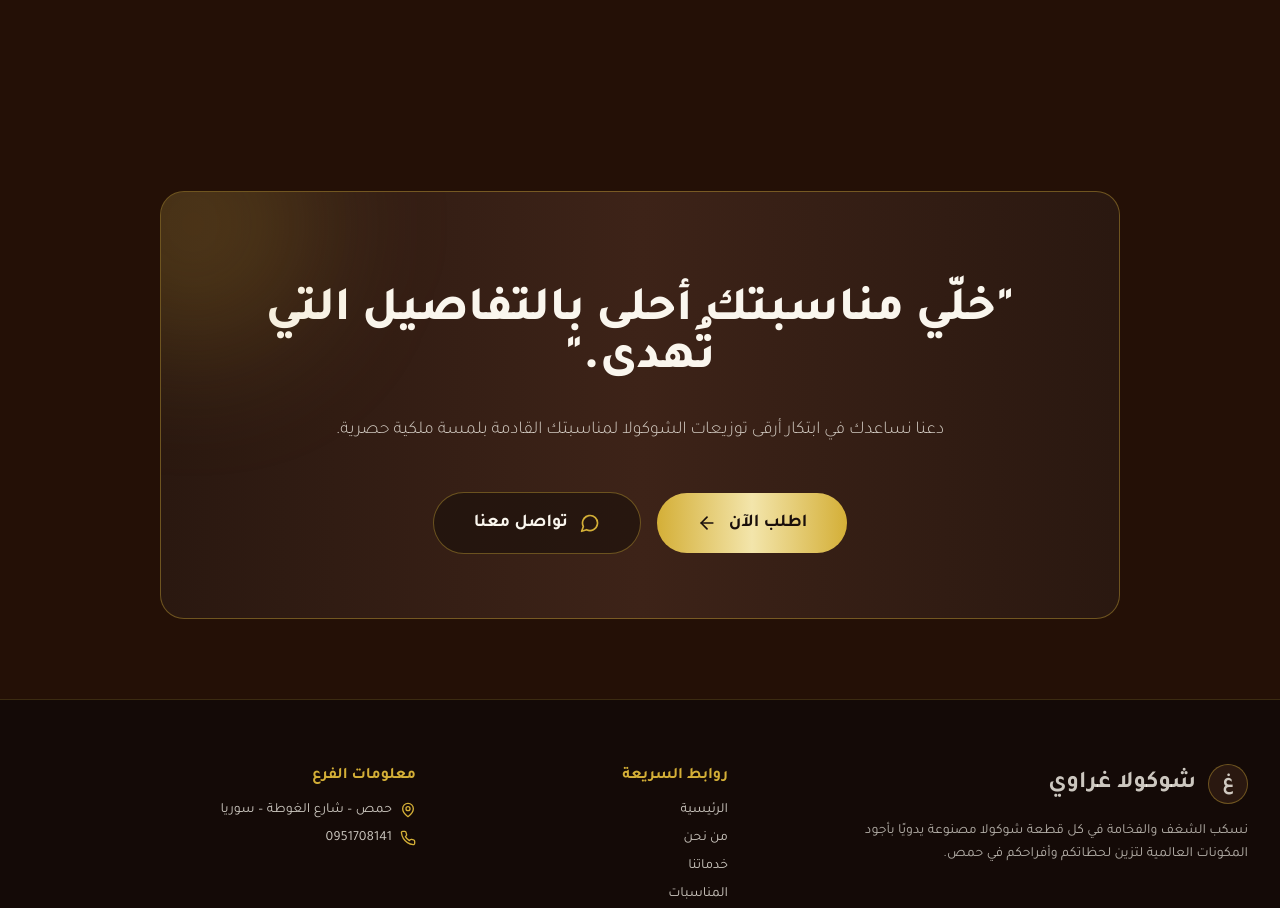
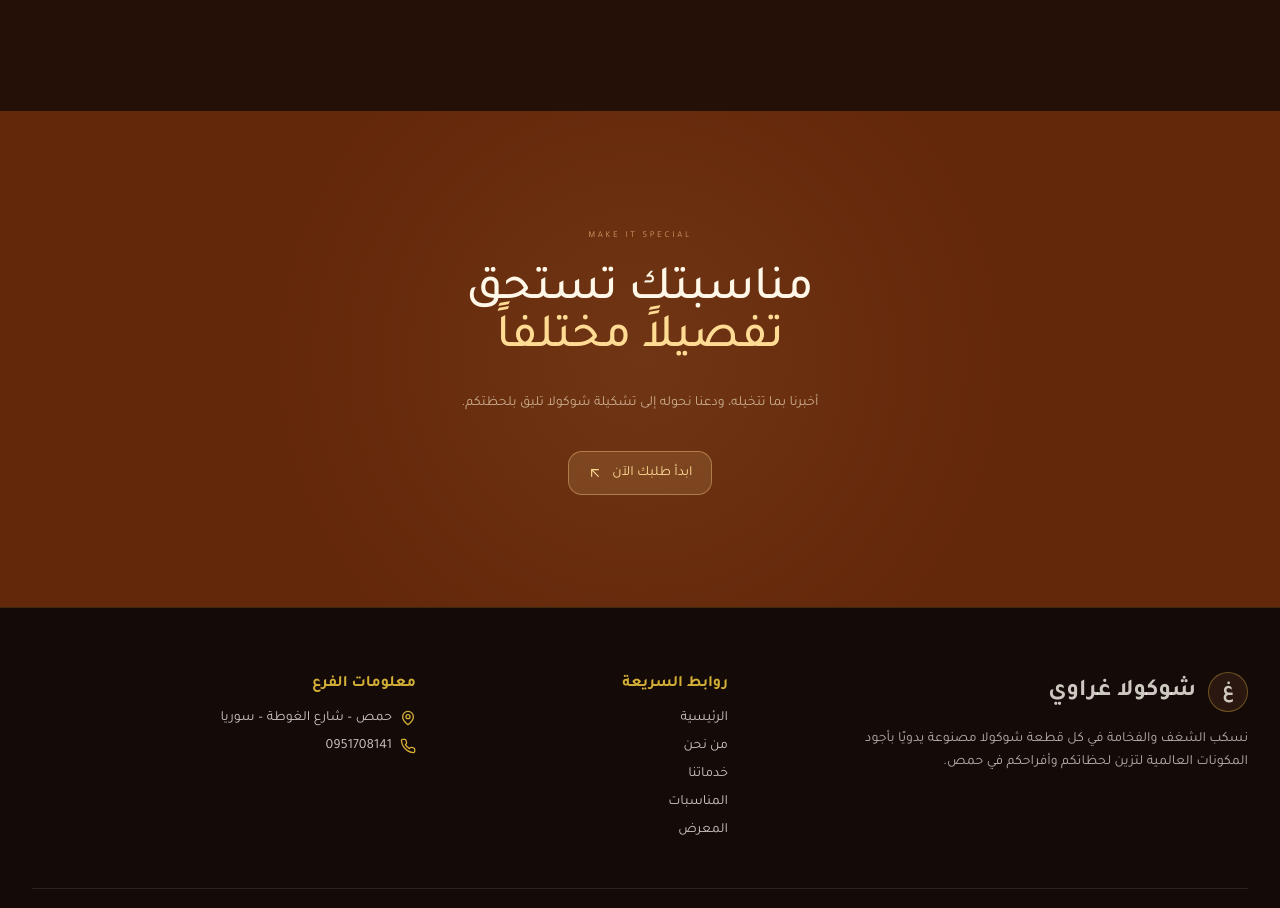
Before and after one commit to 7mud2007a/Tjreb, a React (Vite) app: page / in a window 1280 px wide. Shown: the part 7358-8266 px from the top of the page. Built offline with nearby package versions, Linux system fonts and the light colour scheme.

Commit message:
Update CTA.jsx

```diff
--- a/src/components/CTA.jsx
+++ b/src/components/CTA.jsx
@@ -1,43 +1,43 @@
-import React from 'react';
-import { ArrowLeft, MessageCircle } from 'lucide-react';
-import { brandInfo } from '../data/chocolateData';
+import { motion } from "framer-motion";
+import { ArrowUpLeft } from "lucide-react";
+import { brandInfo } from "../data/chocolateData";
 
 export default function CTA() {
   return (
-    <section className="py-20 relative bg-grain overflow-hidden">
-      <div className="max-w-5xl mx-auto px-6 sm:px-8 relative z-10">
-        <div className="glass-panel p-10 sm:p-16 rounded-3xl border border-[#D4AF37]/40 text-center space-y-8 relative overflow-hidden bg-gradient-to-r from-[#2A1810] via-[#3D2318] to-[#2A1810]">
-          {/* Subtle Ambient Lighting */}
-          <div className="absolute -top-24 -left-24 w-64 h-64 bg-[#D4AF37]/20 rounded-full blur-3xl pointer-events-none"></div>
+    <section className="relative overflow-hidden bg-[#632709] py-24 sm:py-28">
+      <div className="absolute inset-0 bg-[radial-gradient(circle_at_50%_50%,rgba(255,219,148,0.08),transparent_55%)]" />
 
-          <h2 className="text-3xl sm:text-5xl font-extrabold text-[#FAF6EE] font-arabic leading-tight">
-            "{brandInfo.ctaText}"
+      <div className="relative mx-auto max-w-4xl px-5 text-center sm:px-8">
+        <motion.div
+          initial={{ opacity: 0, scale: 0.94 }}
+          whileInView={{ opacity: 1, scale: 1 }}
+          viewport={{ once: true, amount: 0.35 }}
+          transition={{ duration: 0.8, ease: [0.16, 1, 0.3, 1] }}
+        >
+          <span className="text-[9px] tracking-[0.3em] text-[#FFDB94]/60">
+            MAKE IT SPECIAL
+          </span>
+
+          <h2 className="mt-5 text-3xl font-medium leading-tight text-[#FFF7E8] sm:text-4xl lg:text-5xl">
+            مناسبتك تستحق
+            <br />
+            <span className="text-[#FFDB94]">تفصيلاً مختلفاً</span>
           </h2>
 
-          <p className="text-[#FAF6EE]/80 text-lg max-w-2xl mx-auto font-light">
-            دعنا نساعدك في ابتكار أرقى توزيعات الشوكولا لمناسبتك القادمة بلمسة ملكية حصرية.
+          <p className="mx-auto mt-6 max-w-xl text-sm leading-8 text-[#F2DFC2]/70">
+            أخبرنا بما تتخيله، ودعنا نحوله إلى تشكيلة شوكولا تليق بلحظتكم.
           </p>
 
-          <div className="flex flex-col sm:flex-row items-center justify-center gap-4 pt-4">
           <a
             href={brandInfo.whatsappUrl}
             target="_blank"
             rel="noopener noreferrer"
-              className="w-full sm:w-auto px-10 py-4 rounded-full bg-gradient-to-r from-[#D4AF37] via-[#F3E5AB] to-[#D4AF37] text-[#1A0F0B] font-bold text-lg hover:shadow-xl hover:shadow-[#D4AF37]/30 transition-all flex items-center justify-center gap-3"
+            className="glass-button glass-button-primary mt-8 text-sm"
           >
-              <span>اطلب الآن</span>
-              <ArrowLeft className="w-5 h-5" />
+            ابدأ طلبك الآن
+            <ArrowUpLeft size={16} strokeWidth={1.7} />
           </a>
-
-            <a
-              href={`tel:${brandInfo.phoneRaw}`}
-              className="w-full sm:w-auto px-10 py-4 rounded-full border border-[#D4AF37]/40 bg-[#1A0F0B]/60 text-[#FAF6EE] hover:border-[#D4AF37] font-semibold text-lg transition-all flex items-center justify-center gap-3"
-            >
-              <MessageCircle className="w-5 h-5 text-[#D4AF37]" />
-              <span>تواصل معنا</span>
-            </a>
-          </div>
-        </div>
+        </motion.div>
       </div>
     </section>
   );
```
Lines whose indentation alone changed are shown as unchanged.
